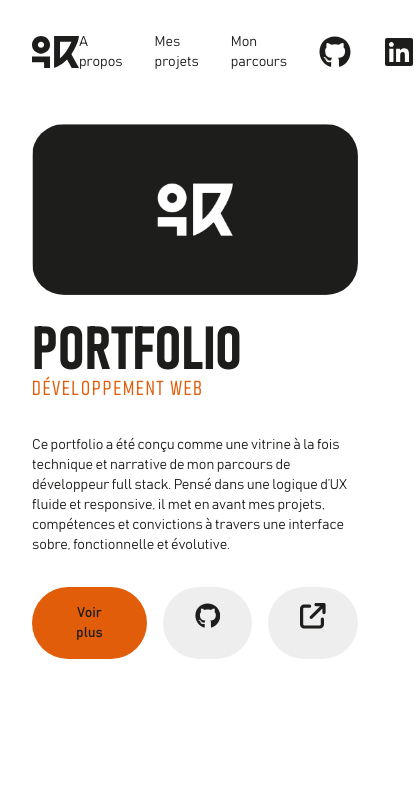
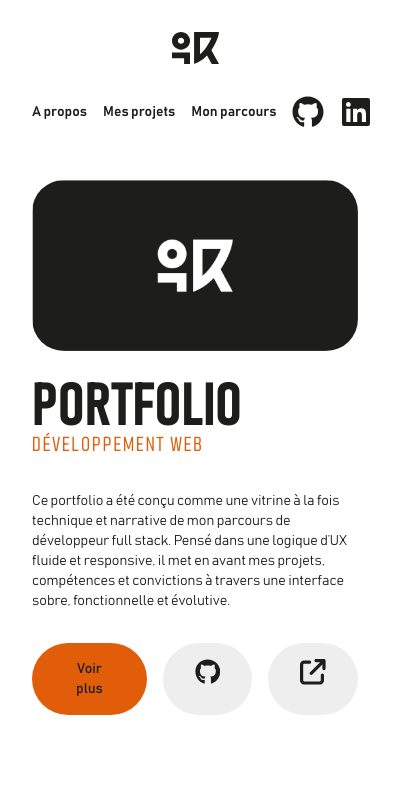
Before and after one commit to renardoli/portfolio-2025, a React (Vite) app: page /projects in a window 390 px wide. Shown: the top 785 px of the page, 415 px wide, since content can reach past the window. Built offline with nearby package versions, Linux system fonts and the light colour scheme.

Commit message:
feat: enhance Header and Nav components layout for better responsiveness

```diff
--- a/src/components/Header.tsx
+++ b/src/components/Header.tsx
@@ -4,7 +4,7 @@ import Nav from './Nav';
 
 const Header = () => {
   return (
-    <header className="container mx-auto p-8 flex justify-between items-center">
+    <header className="container mx-auto p-8 flex flex-col justify-between items-center gap-8 md:flex-row">
       <Link to="/">
         <Logo />
       </Link>
--- a/src/components/Nav.tsx
+++ b/src/components/Nav.tsx
@@ -4,14 +4,14 @@ import { Link } from 'react-router';
 const Nav = () => {
   return (
     <nav>
-      <ul className="flex gap-8 items-center">
-        <li>
+      <ul className="flex gap-4 items-center font-semibold sm:gap-8">
+        <li className="flex-shrink-0">
           <Link to="/">A propos</Link>
         </li>
-        <li>
+        <li className="flex-shrink-0">
           <Link to="/projects">Mes projets</Link>
         </li>
-        <li>
+        <li className="flex-shrink-0">
           <Link to="/timeline">Mon parcours</Link>
         </li>
         <li>
--- a/src/pages/Timeline.tsx
+++ b/src/pages/Timeline.tsx
@@ -9,7 +9,7 @@ const Timeline = () => {
         <div className="border-l-5 border-super-silver pl-16 ml-8 space-y-32 relative">
           {timeline.map(({ date, title, subtitle, type, description }) => (
             <div key={title} className="relative">
-              <div className="absolute -left-[6.2rem] top-8 w-16 h-16 bg-tobiko-orange rounded-full flex items-center justify-center text-sm">
+              <div className="absolute -left-[6.1rem] top-8 w-16 h-16 bg-tobiko-orange rounded-full flex items-center justify-center text-sm">
                 <span>
                   {type === 'travail' && <FaGraduationCap size={'1.6rem'} />}
                   {type === 'formation' && <FaBriefcase size={'1.6rem'} />}
@@ -20,7 +20,7 @@ const Timeline = () => {
               </div>
               <h1>{title}</h1>
               <h2>{subtitle}</h2>
-              <ul className="list-disc pl-8 mt-4">
+              <ul className="list-disc pl-4 mt-4">
                 {description.map((line, i) => (
                   <li key={i}>{line}</li>
                 ))}
```
